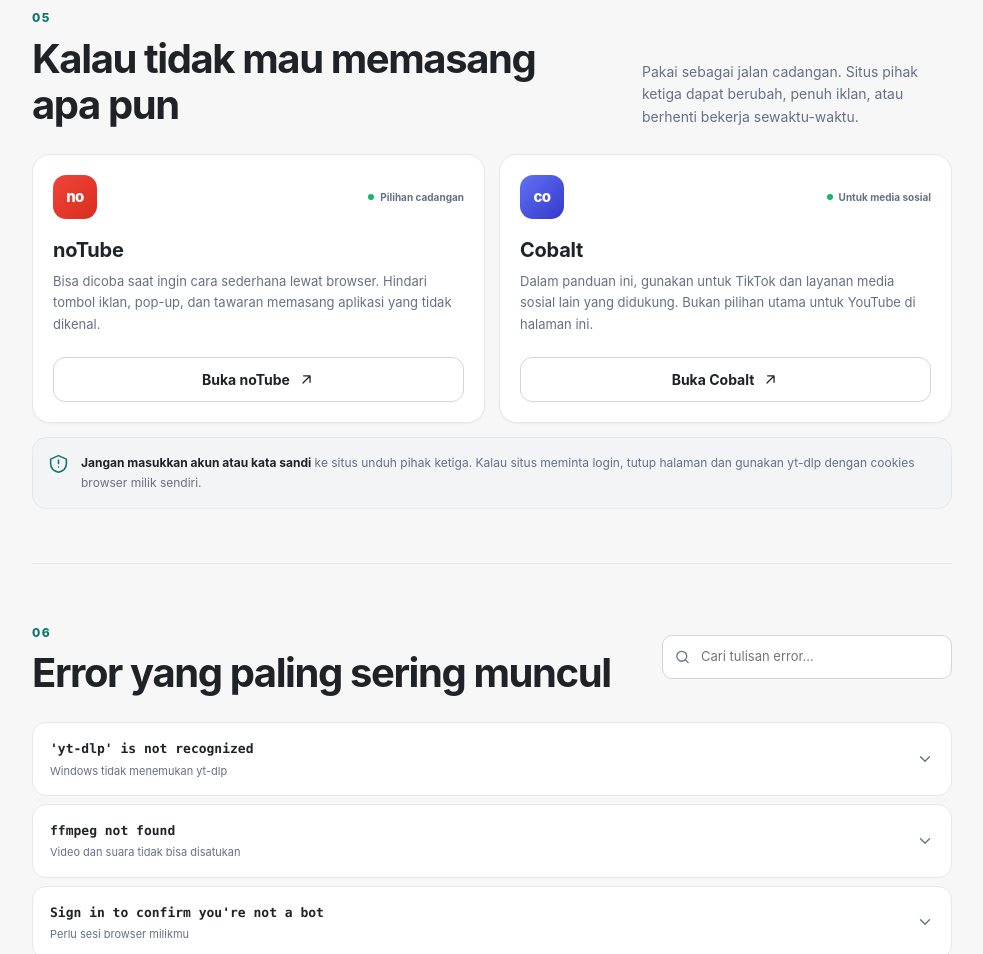
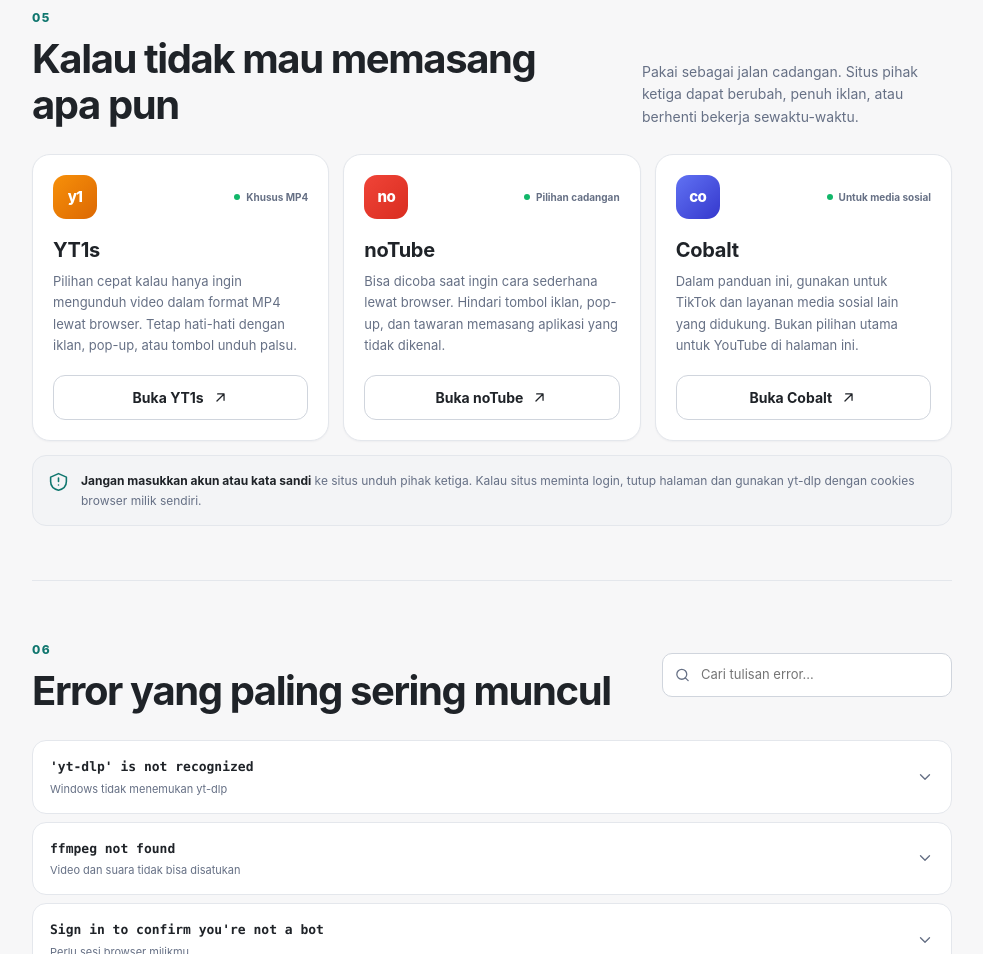
Before and after one commit to andhikamarcella/ytconvguide, a plain HTML site: page index.html in a window 1280 px wide. Shown: the part 4817-5771 px from the top of the page, without its empty margins (282-1265 px from the left). Drawn offline with Linux system fonts and the light colour scheme.

Commit message:
Add files via upload

```diff
--- a/index.html
+++ b/index.html
@@ -452,6 +452,16 @@ python -m pip install -U "yt-dlp[default]"</code></pre>
         <div class="fallback-grid">
           <article class="fallback-card">
             <div class="fallback-top">
+              <span class="site-logo yt1s-logo">y1</span>
+              <span class="availability"><i></i> Khusus MP4</span>
+            </div>
+            <h3>YT1s</h3>
+            <p>Pilihan cepat kalau hanya ingin mengunduh video dalam format MP4 lewat browser. Tetap hati-hati dengan iklan, pop-up, atau tombol unduh palsu.</p>
+            <a class="button secondary full" href="https://yt1s.com.co/" target="_blank" rel="noopener noreferrer">Buka YT1s <svg viewBox="0 0 24 24" aria-hidden="true"><path d="M7 17 17 7M8 7h9v9"/></svg></a>
+          </article>
+
+          <article class="fallback-card">
+            <div class="fallback-top">
               <span class="site-logo notube-logo">no</span>
               <span class="availability"><i></i> Pilihan cadangan</span>
             </div>
--- a/style.css
+++ b/style.css
@@ -416,10 +416,11 @@ html[data-theme="dark"] .web-icon { background: #28234f; color: #bdb4fe; }
 .mobile-step > div > p { margin: 5px 0 0; color: var(--muted); font-size: 13px; }
 .android-tabs { width: fit-content; max-width: 100%; }
 
-.fallback-grid { display: grid; grid-template-columns: repeat(2, 1fr); gap: 14px; }
+.fallback-grid { display: grid; grid-template-columns: repeat(3, minmax(0, 1fr)); gap: 14px; }
 .fallback-card { padding: 20px; border: 1px solid var(--border); border-radius: 18px; background: var(--surface); box-shadow: var(--shadow-sm); }
 .fallback-top { display: flex; align-items: center; justify-content: space-between; gap: 12px; }
 .site-logo { display: grid; width: 44px; height: 44px; place-items: center; border-radius: 13px; color: #fff; font-size: 15px; font-weight: 850; letter-spacing: -.04em; }
+.yt1s-logo { background: linear-gradient(135deg, #f79009, #dc6803); }
 .notube-logo { background: linear-gradient(135deg, #f04438, #d92d20); }
 .cobalt-logo { background: linear-gradient(135deg, #6172f3, #3538cd); }
 .availability { display: inline-flex; align-items: center; gap: 6px; color: var(--muted); font-size: 10px; font-weight: 650; }
@@ -496,6 +497,7 @@ html[data-theme="dark"] .web-icon { background: #28234f; color: #bdb4fe; }
 :focus-visible { outline: 3px solid color-mix(in srgb, var(--accent) 35%, transparent); outline-offset: 2px; }
 
 @media (max-width: 980px) {
+  .fallback-grid { grid-template-columns: repeat(2, minmax(0, 1fr)); }
   :root { --sidebar-width: 236px; }
   .main-content { padding-inline: 22px; }
   .quick-grid { grid-template-columns: 1fr; }
```
Also changed, not shown: README.md.
